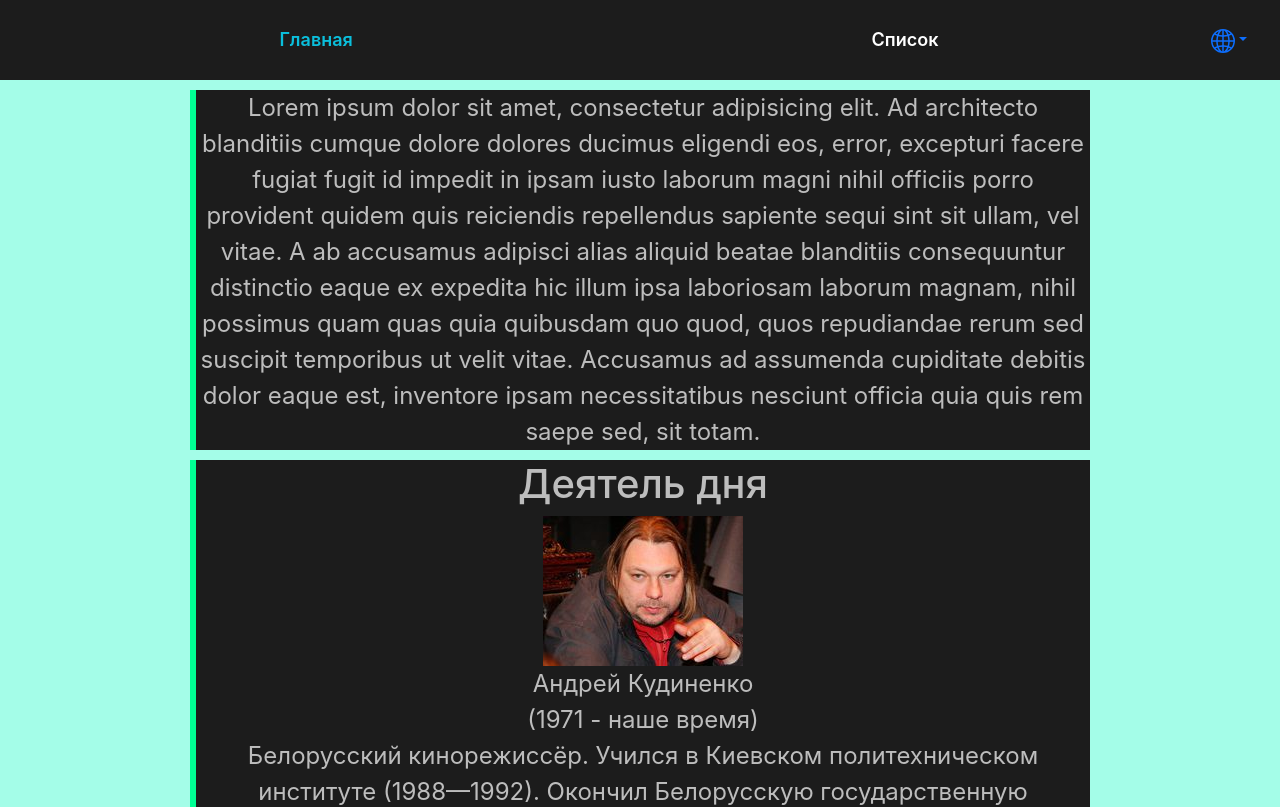
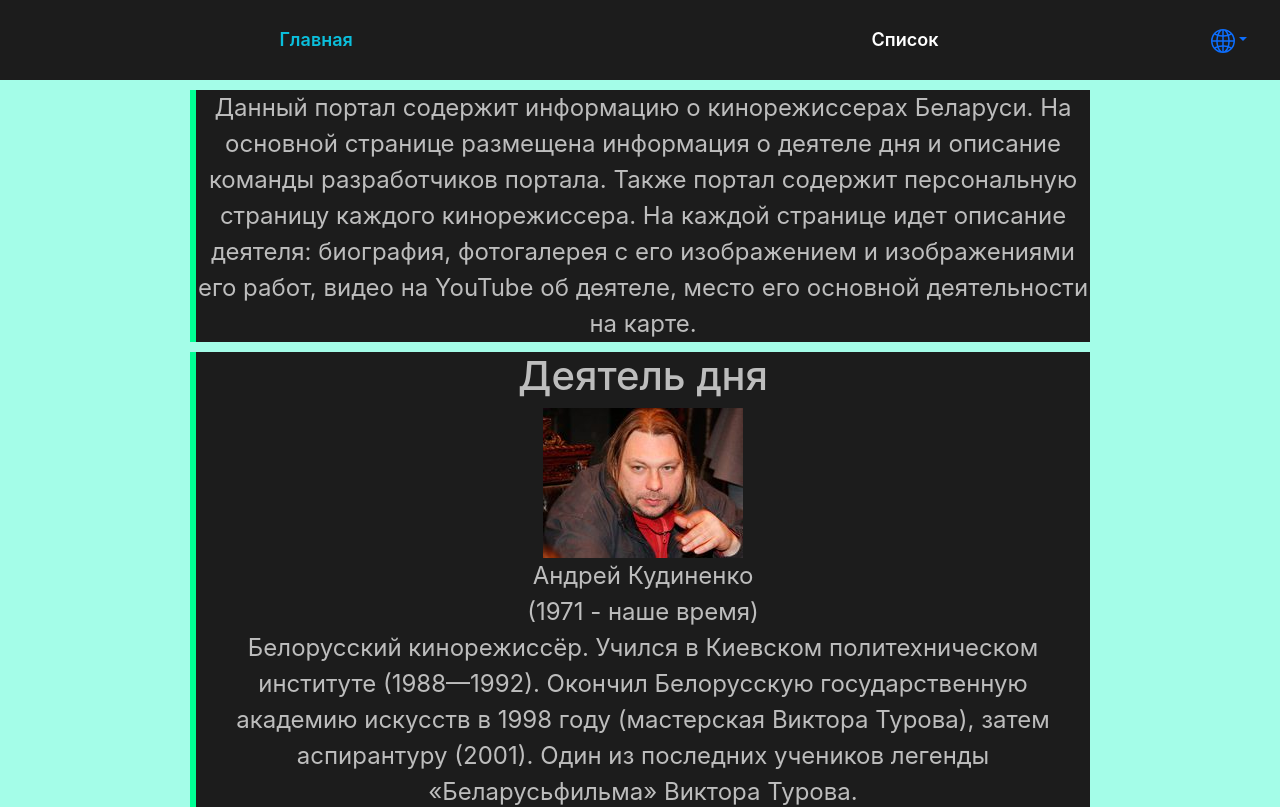
Before and after one commit to fatalryuu/Filmmakers, a React (Create React App) app: page /info in a window 1280 px wide. Shown: the top 807 px of the page. Built offline with nearby package versions, Linux system fonts and the light colour scheme; some icons are missing.

Commit message:
add portal info

```diff
--- a/src/components/Info/Portal/PortalInfo.jsx
+++ b/src/components/Info/Portal/PortalInfo.jsx
@@ -4,15 +4,7 @@ import s from "./PortalInfo.module.css"
 const PortalInfo = () => {
     return (
         <div className={s.wrapper}>
-            Lorem ipsum dolor sit amet, consectetur adipisicing elit.
-            Ad architecto blanditiis cumque dolore dolores ducimus eligendi eos, error,
-            excepturi facere fugiat fugit id impedit in ipsam iusto laborum magni nihil officiis
-            porro provident quidem quis reiciendis repellendus sapiente sequi sint sit ullam, vel
-            vitae. A ab accusamus adipisci alias aliquid beatae blanditiis consequuntur distinctio
-            eaque ex expedita hic illum ipsa laboriosam laborum magnam, nihil possimus quam quas quia
-            quibusdam quo quod, quos repudiandae rerum sed suscipit temporibus ut velit vitae. Accusamus
-            ad assumenda cupiditate debitis dolor eaque est, inventore ipsam necessitatibus nesciunt officia
-            quia quis rem saepe sed, sit totam.
+            Данный портал содержит информацию о кинорежиссерах Беларуси. На основной странице размещена информация о деятеле дня и описание команды разработчиков портала. Также портал содержит персональную страницу каждого кинорежиссера. На каждой странице идет описание деятеля: биография, фотогалерея с его изображением и изображениями его работ, видео на YouTube об деятеле, место его основной деятельности на карте.
         </div>
     );
 };
```
